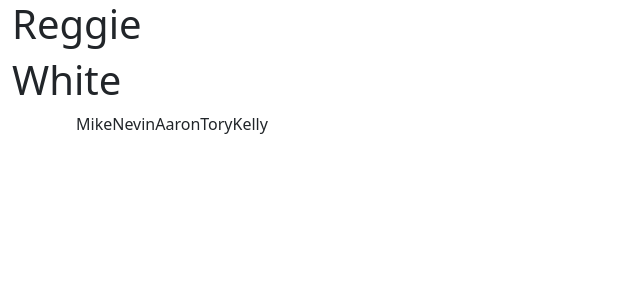
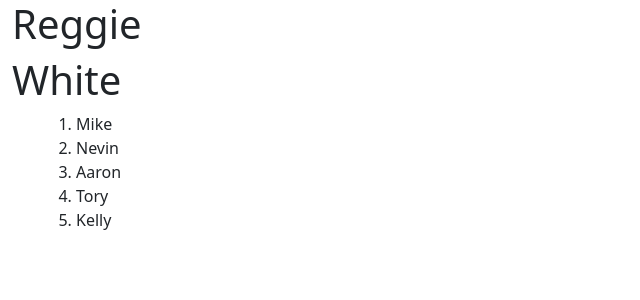
Before and after one commit to KevinVillegasDev/ReactWorkSheet, a React (Create React App) app: page / in a window 1280 px wide. Shown: the top 300 px of the page, without its empty margins (0-640 px from the left). Built offline with nearby package versions, Linux system fonts and the light colour scheme.

Commit message:
Created names list component and got it to print out array of names in an ordered list.

```diff
--- a/src/components/App.jsx
+++ b/src/components/App.jsx
@@ -9,9 +9,11 @@ class App extends Component {
         this.state = {
             firstName: 'Reggie',
             lastName: 'White',
+            nameIndex: 0,
             names: ['Mike', 'Nevin', 'Aaron', 'Tory', 'Kelly']
         };
     }
+
 
     render(){
         return(
@@ -20,9 +22,10 @@ class App extends Component {
                     <DisplayName firstName={this.state.firstName} lastName={this.state.lastName}/>
                 </h1>
                 <ol>
-                    <NamesList nameList={this.state.names}/>
+                    <NamesList displayNameList={this.state.names}/>
                 </ol>
             </div>
+
         )
     }
 }
--- a/src/components/NamesList/NamesList.jsx
+++ b/src/components/NamesList/NamesList.jsx
@@ -4,7 +4,11 @@ import './NamesList.css';
 const NamesList = (props) => {
     return (
         <div>
-            <ol className="nameList">{props.nameList}</ol>
+            <ol>
+                {props.displayNameList.map(names => (
+                    <li key={names}>{names}</li>
+                ))}
+            </ol>
         </div>
      );
 }
```
